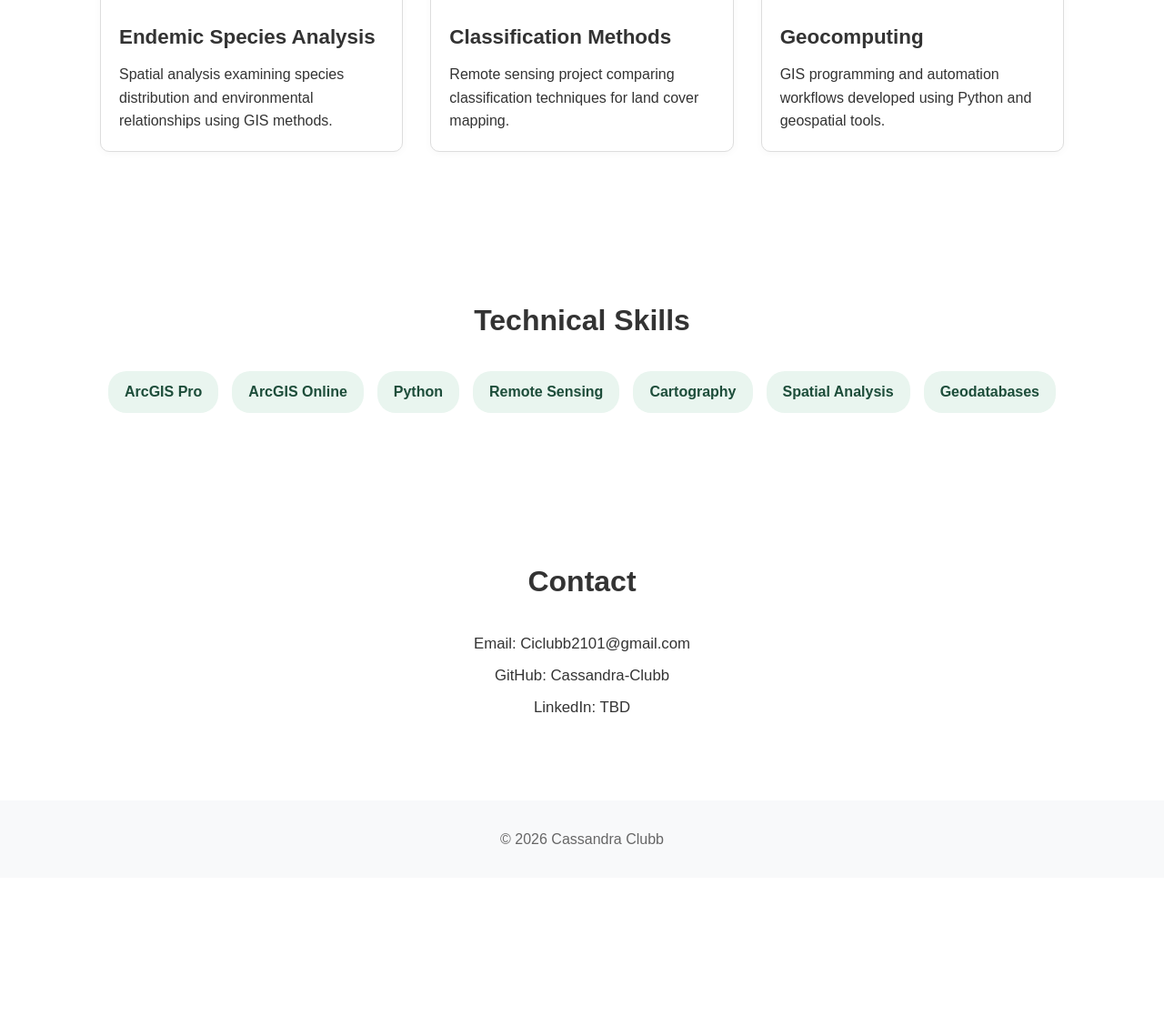
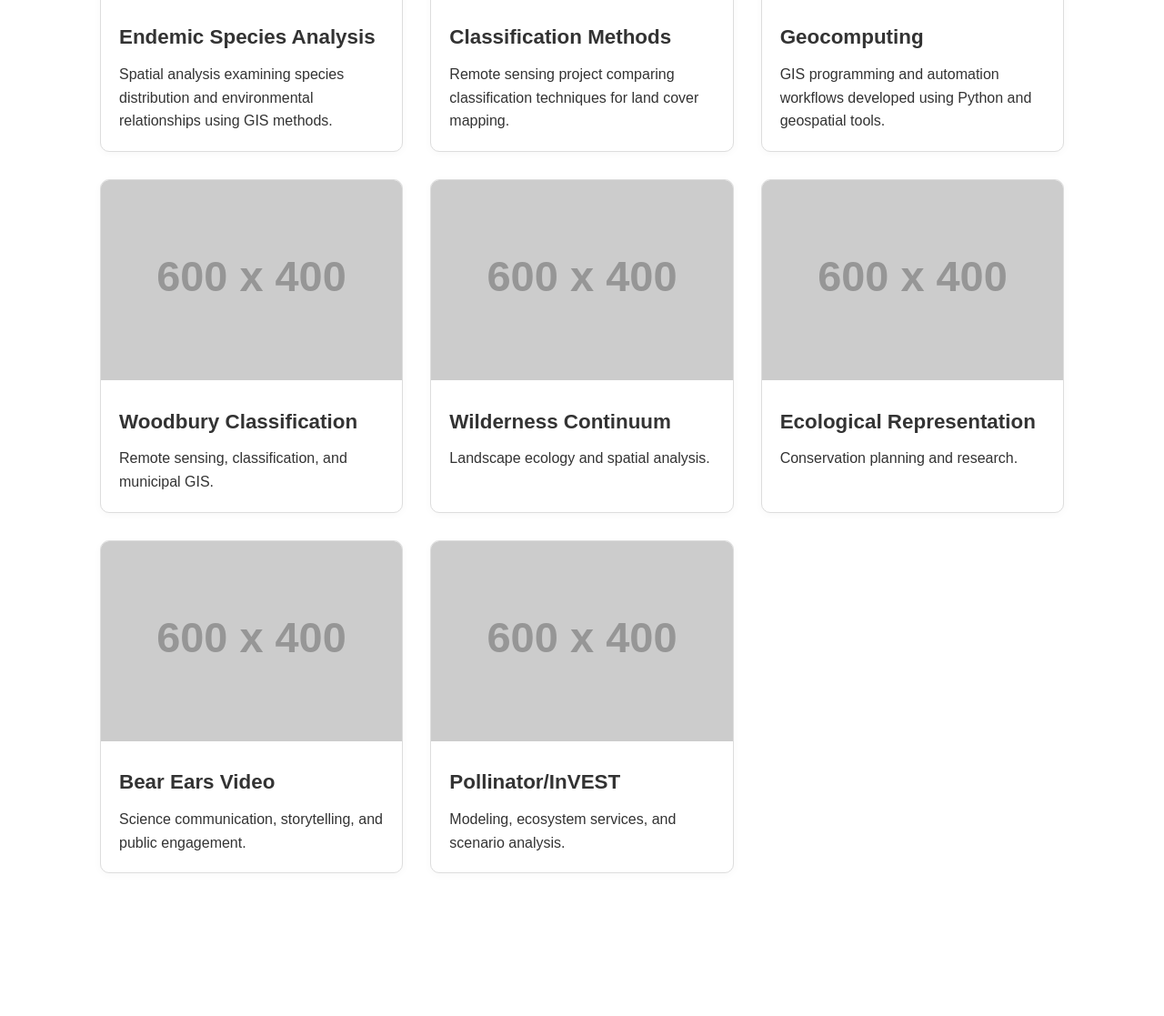
Before and after one commit to Cassandra-Clubb/CassClu-GIS-Portfolio, a plain HTML site: page index.html in a window 1280 px wide. Shown: the part 1500-2617 px from the top of the page at 91% size. Before the commit the page ends 2465 px from the top, so only its background shows below. Drawn offline with Linux system fonts and the light colour scheme; placeholder pictures from the web are drawn by us.

Commit message:
Add five GIS project tiles to portfolio

```diff
--- a/index.html
+++ b/index.html
@@ -334,6 +334,46 @@ and geospatial tools.
 </div>
 </div>
 
+<div class="project-card">
+<img src="https://via.placeholder.com/600x400" alt="Woodbury Classification project preview">
+<div class="project-content">
+<h3>Woodbury Classification</h3>
+<p>Remote sensing, classification, and municipal GIS.</p>
+</div>
+</div>
+
+<div class="project-card">
+<img src="https://via.placeholder.com/600x400" alt="Wilderness Continuum project preview">
+<div class="project-content">
+<h3>Wilderness Continuum</h3>
+<p>Landscape ecology and spatial analysis.</p>
+</div>
+</div>
+
+<div class="project-card">
+<img src="https://via.placeholder.com/600x400" alt="Ecological Representation project preview">
+<div class="project-content">
+<h3>Ecological Representation</h3>
+<p>Conservation planning and research.</p>
+</div>
+</div>
+
+<div class="project-card">
+<img src="https://via.placeholder.com/600x400" alt="Bear Ears Video project preview">
+<div class="project-content">
+<h3>Bear Ears Video</h3>
+<p>Science communication, storytelling, and public engagement.</p>
+</div>
+</div>
+
+<div class="project-card">
+<img src="https://via.placeholder.com/600x400" alt="Pollinator/InVEST project preview">
+<div class="project-content">
+<h3>Pollinator/InVEST</h3>
+<p>Modeling, ecosystem services, and scenario analysis.</p>
+</div>
+</div>
+
 </div>
 
 </section>
```
